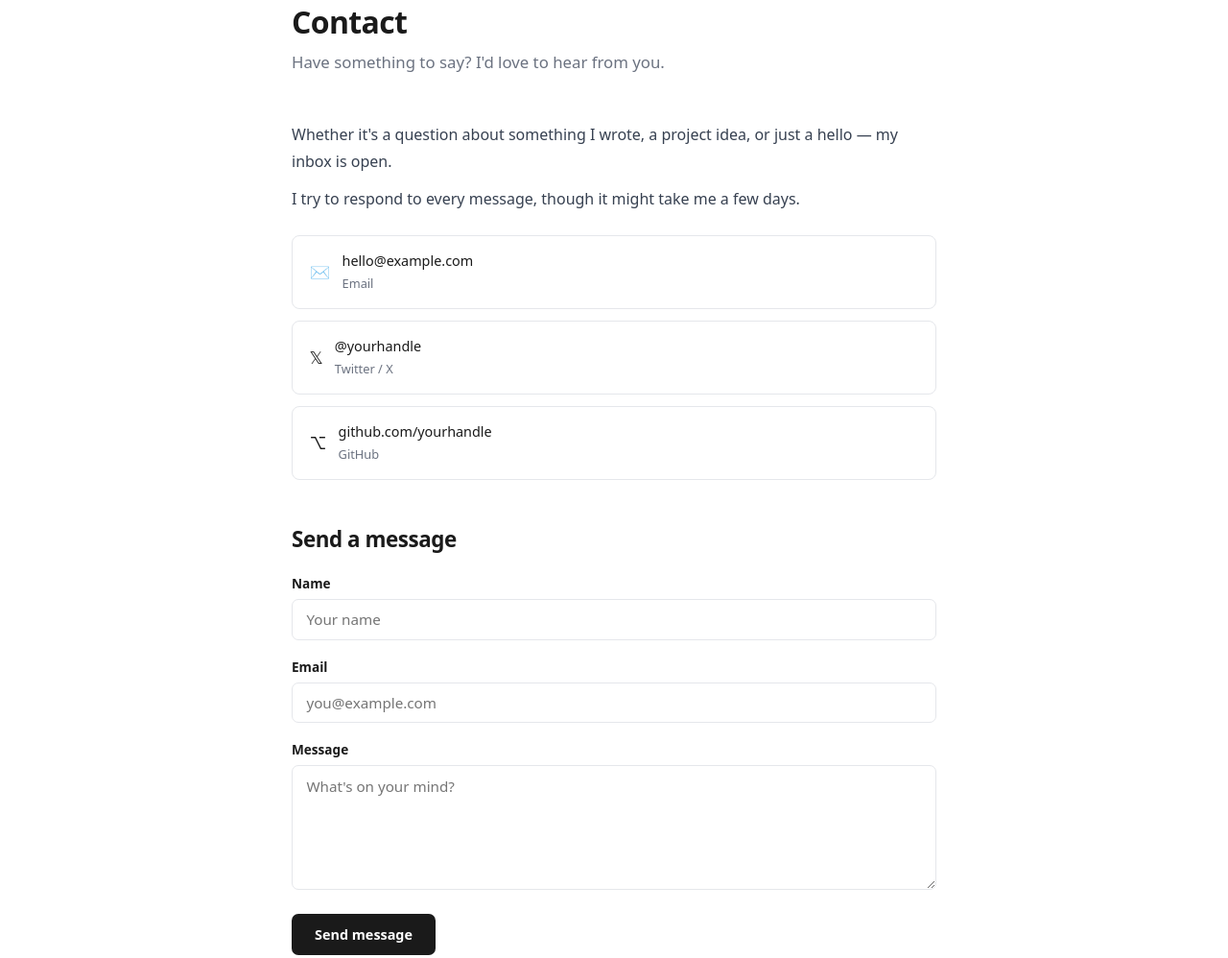
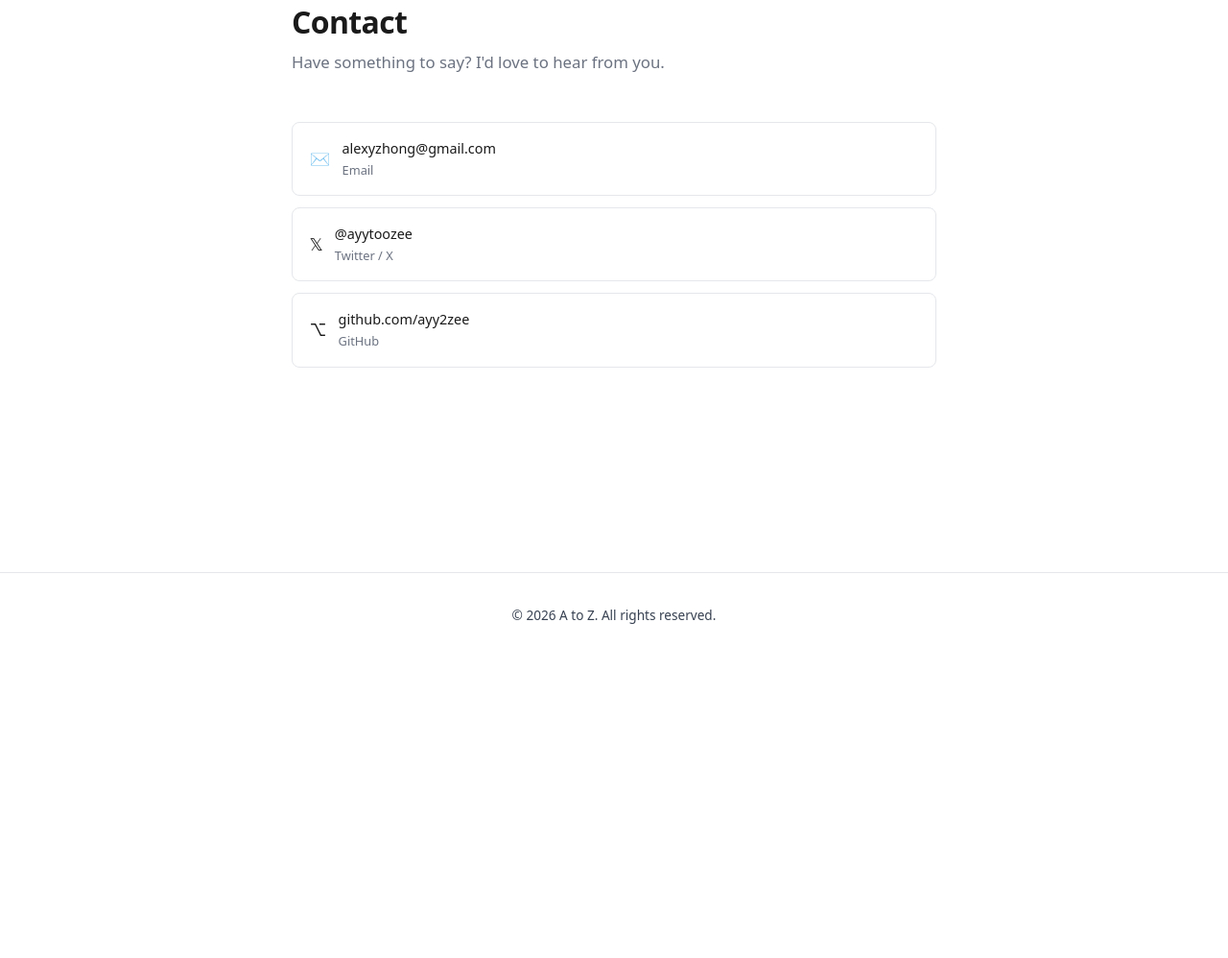
Before and after one commit to ayy2zee/a-to-z, a plain HTML site: page contact.html in a window 1280 px wide. Shown: the part 116-1114 px from the top of the page at 96% size. After the commit the page ends 800 px from the top, so only its background shows below. Drawn offline with Linux system fonts and the light colour scheme.

Commit message:
updated the contact.html to remove fill in boxes

```diff
--- a/contact.html
+++ b/contact.html
@@ -28,57 +28,28 @@
       <p>Have something to say? I'd love to hear from you.</p>
     </div>
 
-    <div class="contact-layout">
-
-      <div class="contact-intro">
-        <p>Whether it's a question about something I wrote, a project idea, or just a hello — my inbox is open.</p>
-        <p>I try to respond to every message, though it might take me a few days.</p>
-
     <div class="contact-methods">
-          <a href="mailto:hello@example.com" class="contact-method">
+      <a href="mailto:alexyzhong@gmail.com" class="contact-method">
         <span class="contact-method-icon">✉️</span>
         <div class="contact-method-text">
-              hello@example.com
+          alexyzhong@gmail.com
           <strong>Email</strong>
         </div>
       </a>
-          <a href="https://twitter.com/" target="_blank" rel="noopener" class="contact-method">
+      <a href="https://twitter.com/ayytoozee" target="_blank" rel="noopener" class="contact-method">
         <span class="contact-method-icon">𝕏</span>
         <div class="contact-method-text">
-              @yourhandle
+          @ayytoozee
           <strong>Twitter / X</strong>
         </div>
       </a>
-          <a href="https://github.com/" target="_blank" rel="noopener" class="contact-method">
+      <a href="https://github.com/ayy2zee" target="_blank" rel="noopener" class="contact-method">
         <span class="contact-method-icon">⌥</span>
         <div class="contact-method-text">
-              github.com/yourhandle
+          github.com/ayy2zee
           <strong>GitHub</strong>
         </div>
       </a>
-        </div>
-      </div>
-
-      <div>
-        <h2 style="margin-bottom:1.25rem;">Send a message</h2>
-        <form onsubmit="handleSubmit(event)">
-          <div>
-            <label for="name">Name</label>
-            <input type="text" id="name" name="name" placeholder="Your name" required />
-          </div>
-          <div>
-            <label for="email">Email</label>
-            <input type="email" id="email" name="email" placeholder="you@example.com" required />
-          </div>
-          <div>
-            <label for="message">Message</label>
-            <textarea id="message" name="message" placeholder="What's on your mind?" required></textarea>
-          </div>
-          <button type="submit">Send message</button>
-          <p id="form-status" style="font-size:0.85rem;color:#6b7280;margin-top:0.5rem;display:none;"></p>
-        </form>
-      </div>
-
     </div>
   </div>
 </main>
@@ -90,14 +61,5 @@
 </footer>
 
 <script src="js/main.js"></script>
-<script>
-  function handleSubmit(e) {
-    e.preventDefault();
-    const status = document.getElementById("form-status");
-    status.style.display = "block";
-    status.textContent = "Thanks for your message! I'll get back to you soon.";
-    e.target.reset();
-  }
-</script>
 </body>
 </html>
```
Lines whose indentation alone changed are shown as unchanged.
